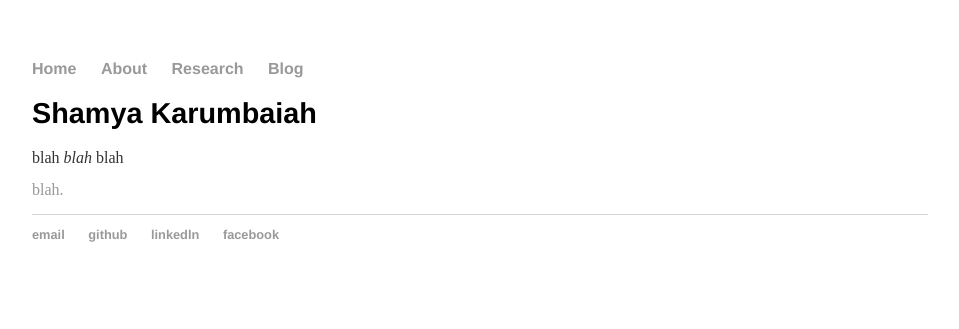
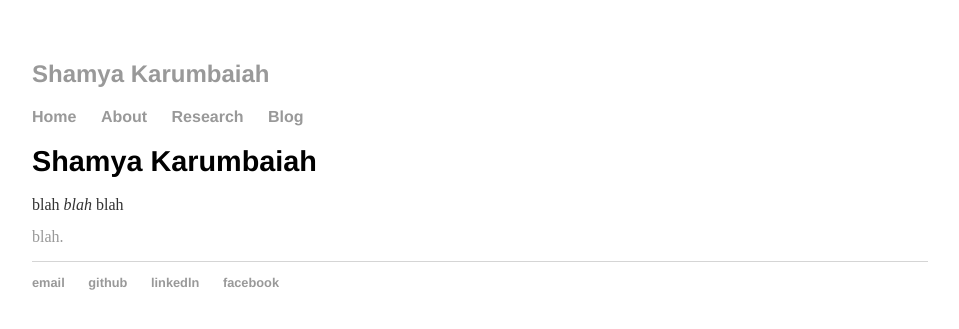
Before and after one commit to Shamya/shamyatest.github.io, a Jekyll site: the page built from index.html, in a window 1280 px wide. Shown: the top 329 px of the page, without its empty margins (160-1119 px from the left). Built offline with Jekyll 4.4.1, drawn with Linux system fonts in a browser that asks for light colours.

Commit message:
name titile

```diff
--- a/_layouts/default.html
+++ b/_layouts/default.html
@@ -6,6 +6,7 @@
 			<link rel="stylesheet" type="text/css" href="/css/main.css">
 		</head>
 		<body>
+			<h2><a href="http://shamya.github.io">Shamya Karumbaiah</a></h2>
 			<nav>
 	    		<ul>
         		<li><a href="/">Home</a></li>
```
